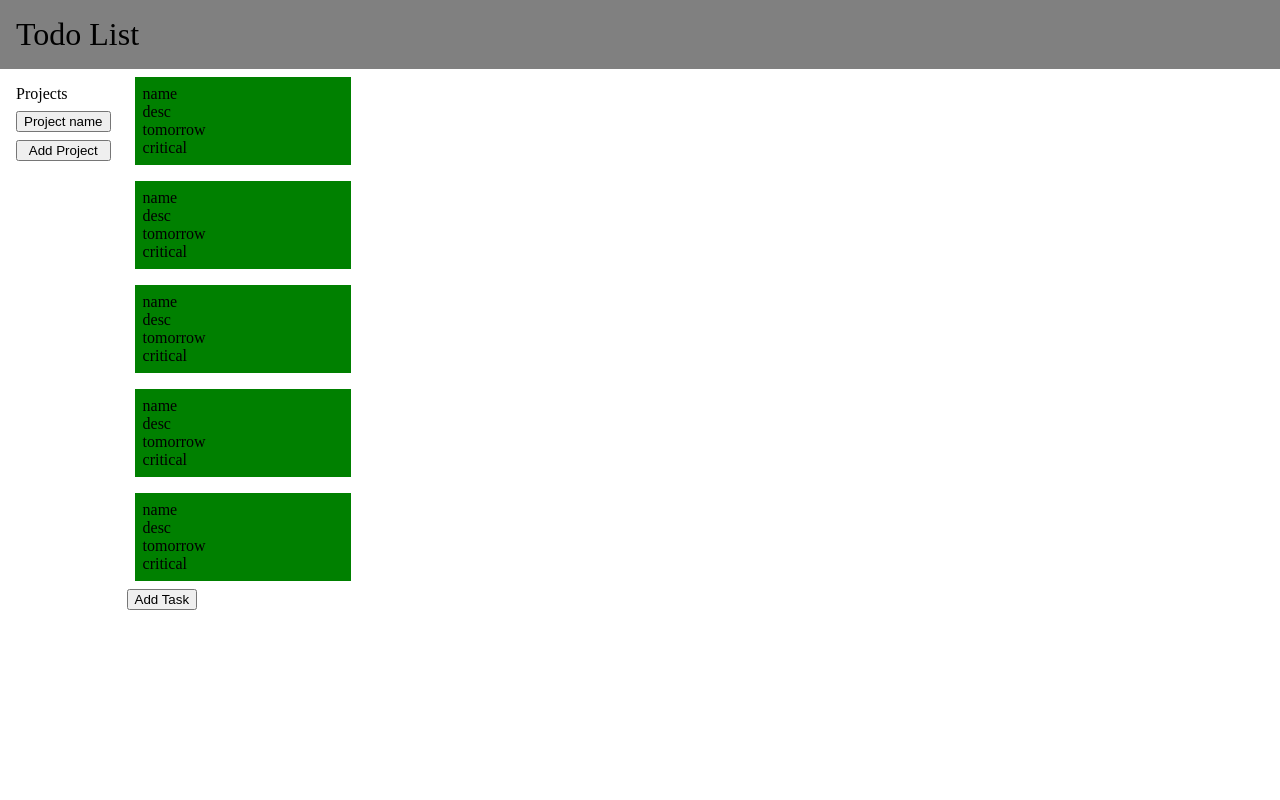
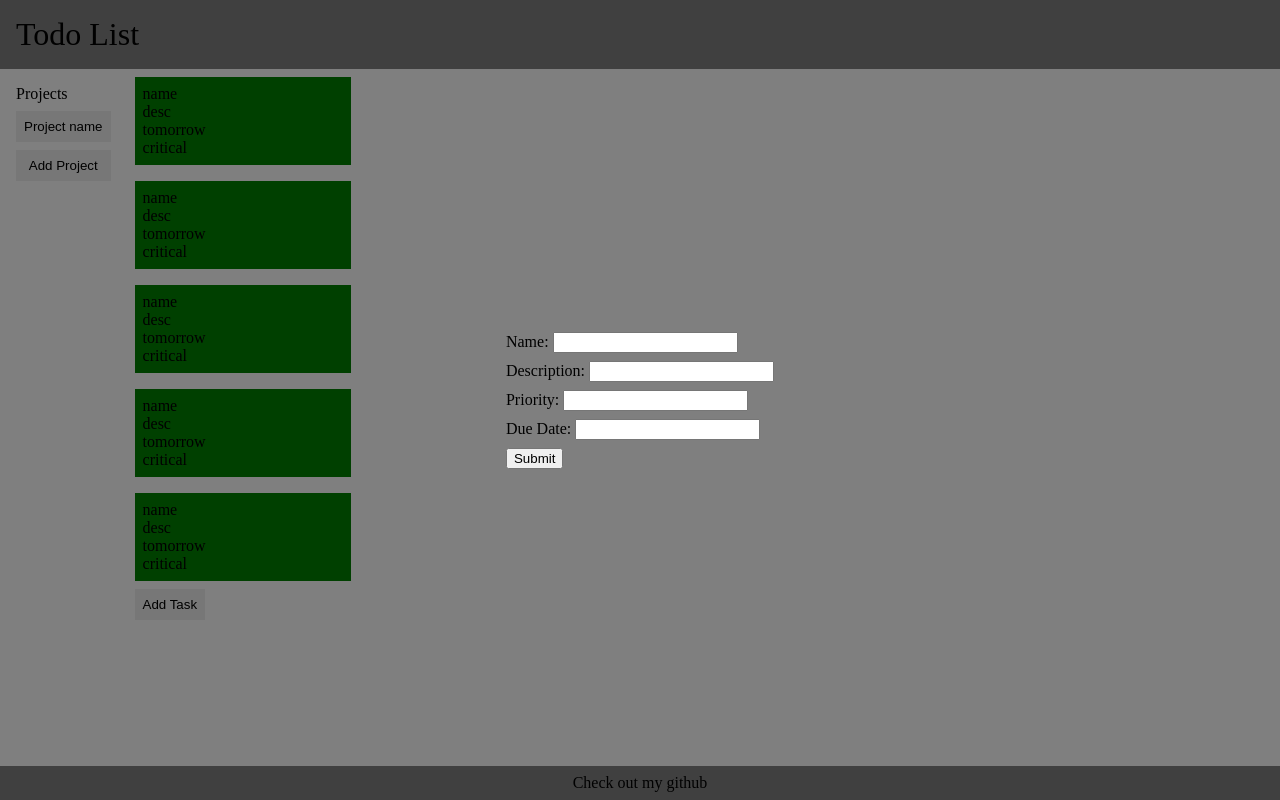
Before and after one commit to R894/todo-list, a website built with webpack: page dist/index.html in a window 1280 px wide. Both pictures are taken after a click on the button "Add Task". Built offline with nearby package versions, Linux system fonts and the light colour scheme.

Commit message:
modify css

```diff
--- a/src/index.js
+++ b/src/index.js
@@ -4,7 +4,7 @@ import Task from './task';
 import DisplayController from './displayController';
 
 
-let p = new Project("Project");
+let p = new Project("My Project");
 
 p.addTask(new Task("name","desc", "tomorrow", "critical"));
 p.addTask(new Task("name","desc", "tomorrow", "critical"));
@@ -18,3 +18,10 @@ console.log(p.getName());
 let d = new DisplayController();
 
 d.displayProject(p);
+
+let addTask = document.getElementById("add-task");
+
+addTask.addEventListener("click", function(){
+    let modal = document.querySelector('.modal');
+    modal.style.display = 'flex';
+});
--- a/src/style.css
+++ b/src/style.css
@@ -1,6 +1,12 @@
 html, body{
     margin: 0;
     padding: 0;
+    height: 100vh;
+}
+
+body{
+    display:flex;
+    flex-direction: column;
 }
 
 .header{
@@ -18,6 +24,7 @@ html, body{
 
 .content{
     display: flex;
+    flex-grow: 1;
 }
 
 .task-list{
@@ -32,3 +39,48 @@ html, body{
     margin: 0.5rem;
     padding: 0.5rem;
 }
+
+.modal{
+    display: none;
+
+    background-color: rgba(0, 0, 0, 0.5);
+    top:0;
+    left: 0;
+    width: 100%;
+    height: 100%;
+    position: fixed;
+
+
+    justify-content: center;
+    align-items: center;
+
+}
+
+form{
+    margin: 0;
+    padding: 0.5rem;
+    gap: 0.5rem;
+    display:flex;
+    flex-direction: column;
+}
+
+button{
+    border: 0;
+    margin: 0;
+    padding: 0.5rem;
+}
+
+button:hover{
+    background-color: brown;
+}
+
+#add-task{
+    margin-left: 0.5rem;
+}
+
+.footer{
+    background-color: gray;
+    display: flex;
+    justify-content: center;
+    padding: 0.5rem;
+}
```
Also changed, not shown: dist/index.html, dist/main.js.
